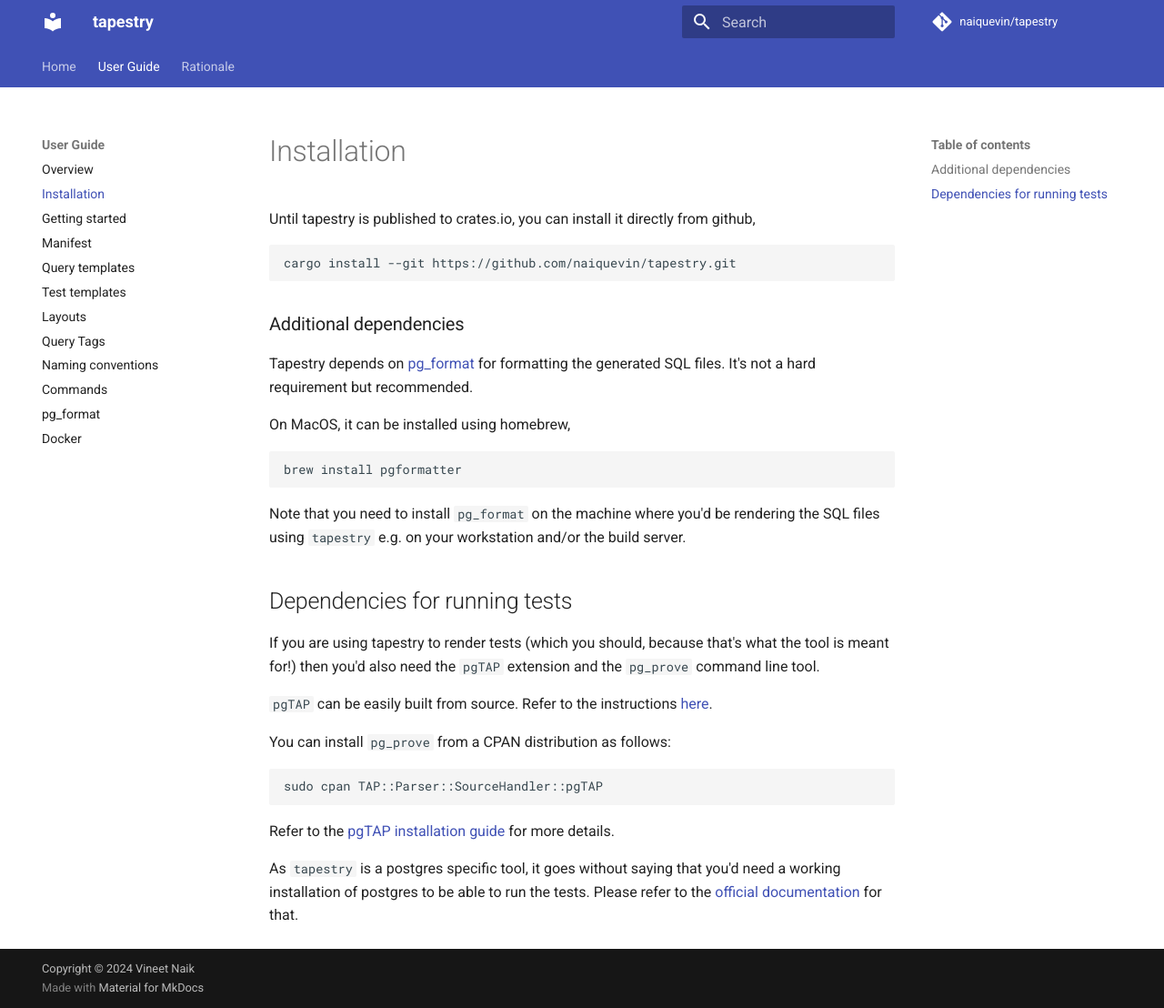
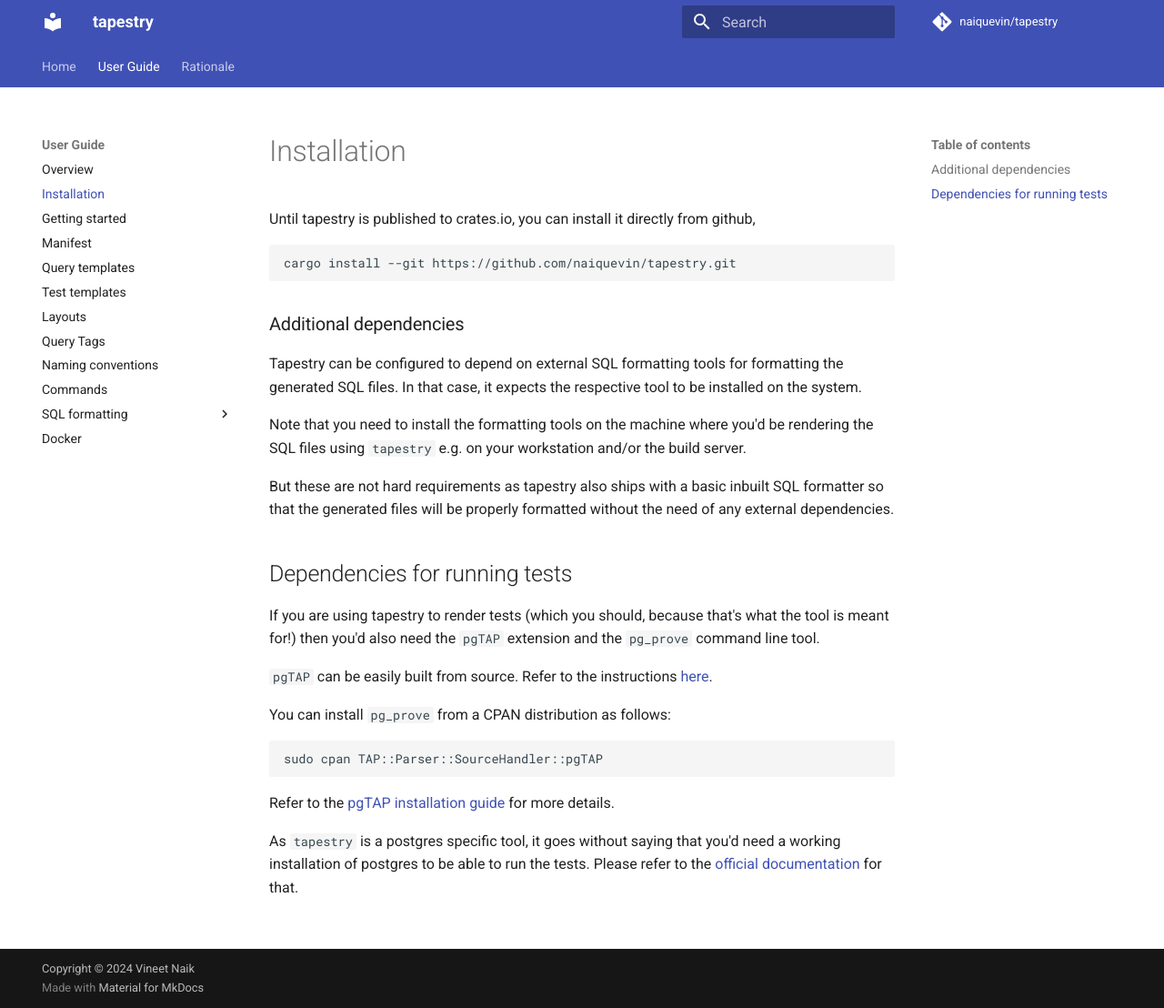
Before and after one commit to naiquevin/tapestry, an MkDocs documentation site: the page built from docs/user-guide/install.md, in a window 1280 px wide and 1108 px high. Shown: the whole window at 91% size. Built offline with MkDocs 1.6.1 and Material for MkDocs 9.7.7, drawn with Linux system fonts in a browser that asks for light colours; comment, search, counter and statistics services are not loaded.

Commit message:
Update documentation about formatters

````diff
--- a/docs/user-guide/install.md
+++ b/docs/user-guide/install.md
@@ -9,19 +9,17 @@ cargo install --git https://github.com/naiquevin/tapestry.git
 
 ### Additional dependencies
 
-Tapestry depends on [pg_format](https://github.com/darold/pgFormatter)
-for formatting the generated SQL files. It's not a hard requirement
-but recommended.
+Tapestry can be configured to depend on external SQL formatting tools
+for formatting the generated SQL files. In that case, it expects the
+respective tool to be installed on the system.
 
-On MacOS, it can be installed using homebrew,
+Note that you need to install the formatting tools on the machine
+where you'd be rendering the SQL files using `tapestry` e.g. on your
+workstation and/or the build server.
 
-```shell
-brew install pgformatter
-```
-
-Note that you need to install `pg_format` on the machine where you'd
-be rendering the SQL files using `tapestry` e.g. on your workstation
-and/or the build server.
+But these are not hard requirements as tapestry also ships with a
+basic inbuilt SQL formatter so that the generated files will be
+properly formatted without the need of any external dependencies.
 
 ## Dependencies for running tests
 
--- a/mkdocs.yml
+++ b/mkdocs.yml
@@ -22,7 +22,11 @@ nav:
       - Query Tags: user-guide/query-tags.md
       - Naming conventions: user-guide/naming-conventions.md
       - Commands: user-guide/commands.md
-      - pg_format: user-guide/pg-format.md
+      - SQL formatting:
+        - Overview: user-guide/formatting.md
+        - sqlformat: user-guide/sqlformat-rs.md
+        - pg_format: user-guide/pg-format.md
+        - sqlfluff: user-guide/sqlfluff.md
       - Docker: user-guide/docker.md
   - Rationale: rationale.md
 
````
Also changed, not shown: docs/user-guide/formatting.md (added, +64 -0 lines), docs/user-guide/getting-started.md (+17 -0 lines), docs/user-guide/pg-format.md (+7 -7 lines), docs/user-guide/sqlfluff.md (added, +43 -0 lines), docs/user-guide/sqlformat-rs.md (added, +28 -0 lines).
